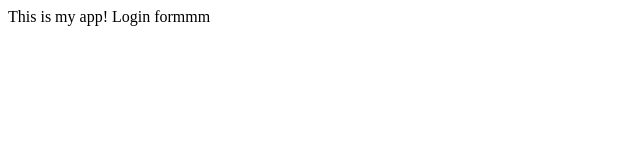
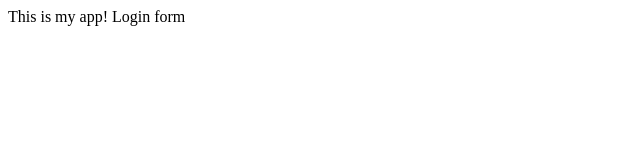
Before and after one commit to mohammedgomer/myappsample, a plain HTML site: page index.html in a window 1280 px wide. Shown: the full height of the page, 0-640 px from the left. Drawn offline with Linux system fonts and the light colour scheme.

Commit message:
Another change

```diff
--- a/index.html
+++ b/index.html
@@ -6,7 +6,7 @@
 
 <body>
   This is my app!
-  Login formmm
+  Login form
 </body>
 
 </html>
```
Also changed, not shown: 1 other file.
